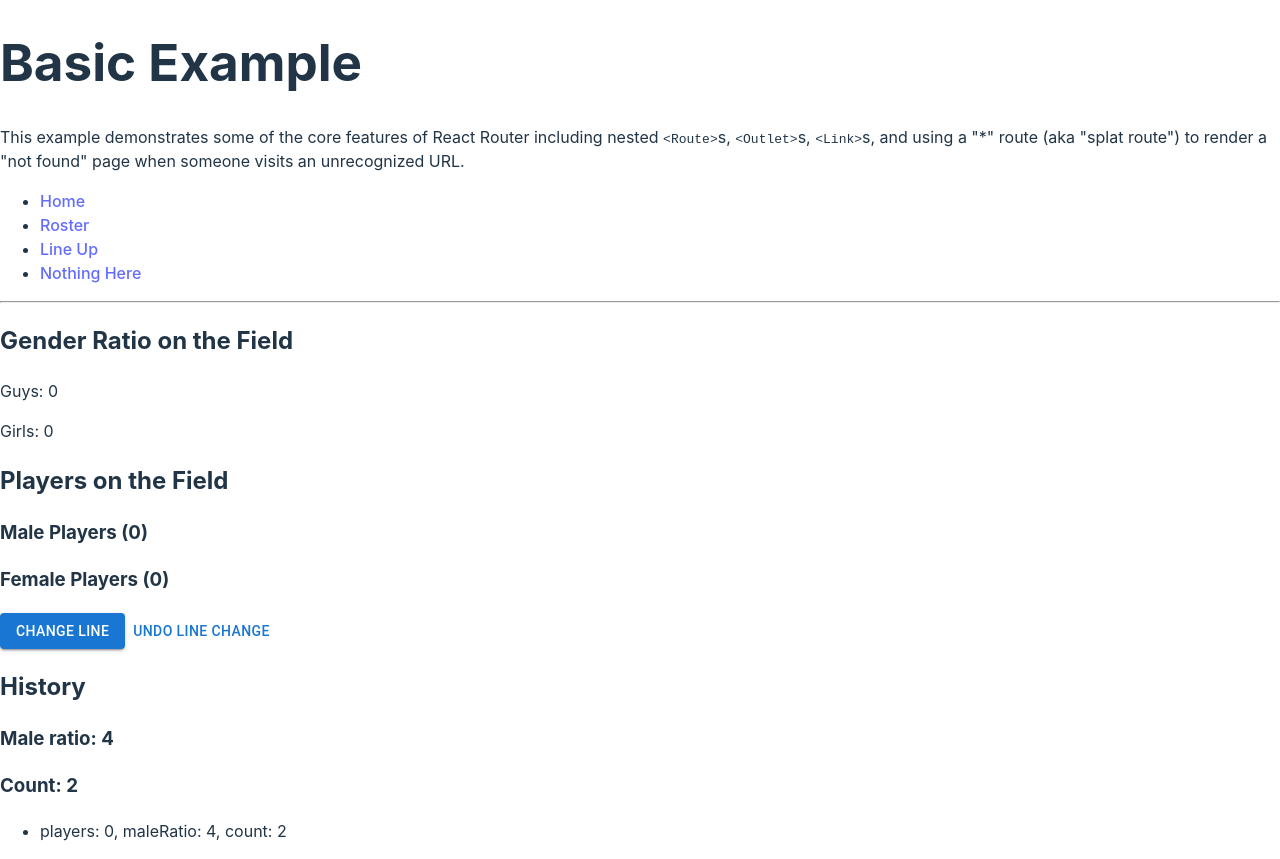
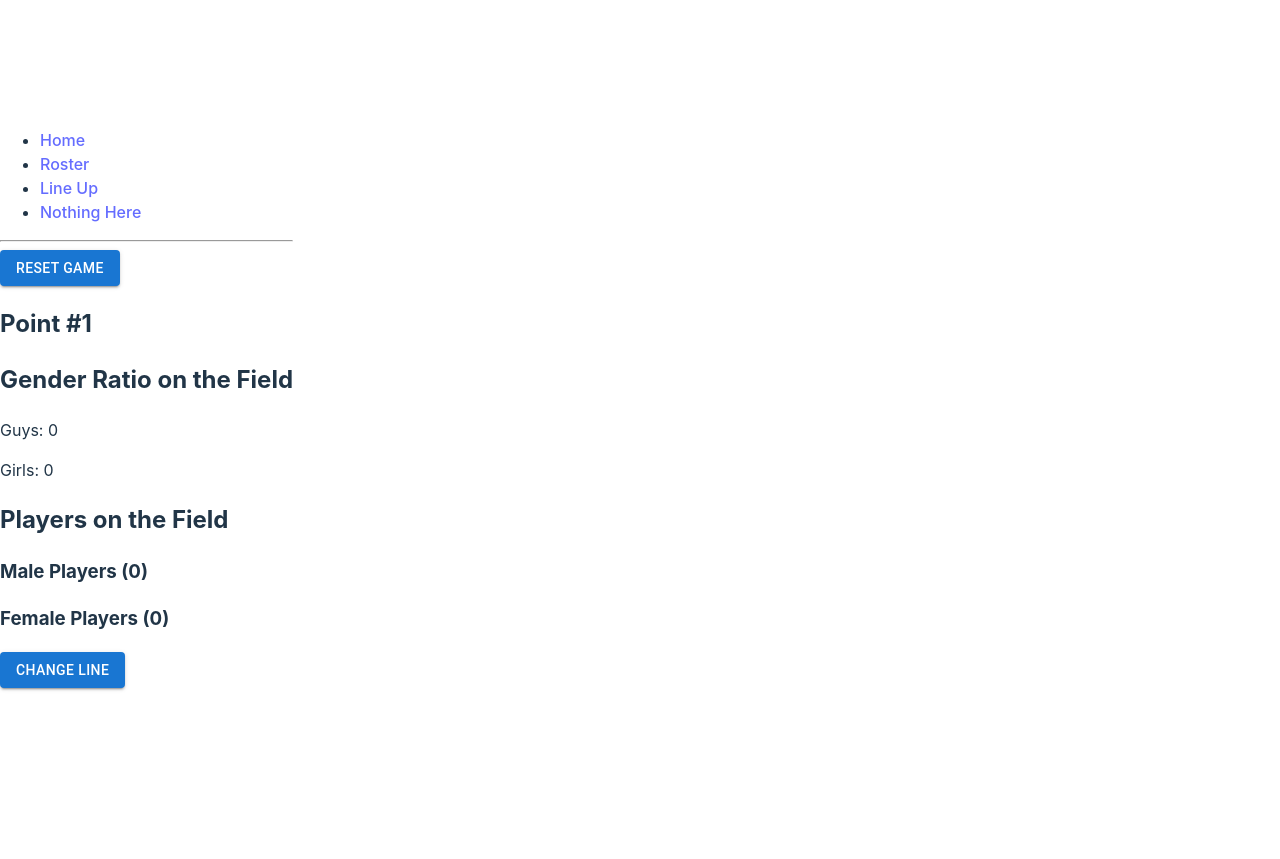
Before and after one commit to b2simms/ulty-lineup, a React (Vite) app: page /lineup in a window 1280 px wide. Both pictures are taken after a click on the button "START GAME". After the commit the page ends 800 px from the top, so only its background shows below. Built offline with nearby package versions, Linux system fonts and the light colour scheme.

Commit message:
Refactoring logic and adding undo button again

```diff
--- a/src/App.tsx
+++ b/src/App.tsx
@@ -6,16 +6,6 @@ import PlayerLineup from "./PlayerLineup";
 export default function App() {
   return (
     <div>
-      <h1>Basic Example</h1>
-
-      <p>
-        This example demonstrates some of the core features of React Router
-        including nested <code>&lt;Route&gt;</code>s,{" "}
-        <code>&lt;Outlet&gt;</code>s, <code>&lt;Link&gt;</code>s, and using a
-        "*" route (aka "splat route") to render a "not found" page when someone
-        visits an unrecognized URL.
-      </p>
-
       {/* Routes nest inside one another. Nested route paths build upon
             parent route paths, and nested route elements render inside
             parent route elements. See the note about <Outlet> below. */}
@@ -71,6 +61,7 @@ function NoMatch() {
   return (
     <div>
       <h2>Nothing to see here!</h2>
+      <h1>404 Page Not Found</h1>
       <p>
         <Link to="/">Go to the home page</Link>
       </p>
--- a/src/Player.tsx
+++ b/src/Player.tsx
@@ -1,6 +1,7 @@
+export type GenderRatio = 'male' | 'female';
 
 export type Player = {
   id: number;
   name: string;
-  gender: 'male' | 'female';
+  gender: GenderRatio;
 };
--- a/src/PlayerLineup.tsx
+++ b/src/PlayerLineup.tsx
@@ -1,200 +1,191 @@
-import { useEffect, useRef, useState } from 'react';
-import { Player } from './Player';
+import { useEffect } from 'react';
+import { GenderRatio, Player } from './Player';
 
 import Button from "@mui/material/Button";
 import { selectPlayers } from './rosterSlice';
-import { store } from './store';
 import { TOTAL_PLAYERS_ON_FIELD } from './constants';
+import { decrementPointsPlayed, incrementPointsPlayed, selectCountSinceLastRatioChange, selectCurrentGenderRatio, selectFemaleIndex, selectMaleIndex, selectPointsPlayed, selectStartingRatio, setCountSinceLastRatioChange, setCurrentGenderRatio, setFemaleIndex, setMaleIndex, setPointsPlayed, setStartingGenderRatio } from './gameSlice';
+import { useAppDispatch } from './hooks';
+import { ToggleButton, ToggleButtonGroup } from '@mui/material';
+import { useSelector } from 'react-redux';
 
-interface LineupHistory {
-  players: Player[],
-  maleRatio: number,
-  countSinceLastRatioChange: number,
-}
+function getPlayersSubset(players: Player[], index: number, count: number): Player[] {
+  const length = players.length;
+  const startIndex = index % length;
+  const endIndex = (index + count) % length;
 
-const usePlayerLineup = (roster: Player[]) => {
-  const [players, setPlayers] = useState<Player[]>(roster);
-  const [isFirstLine, setIsFirstLine] = useState(true);
-  const [maleRatio, setMaleRatio] = useState(4);
-  const lineupHistoryRef = useRef<LineupHistory[]>([]);
-  const [viewingHistory, setViewingHistory] = useState(false);
-  const [countSinceLastRatioChange, setCountSinceLastRatioChange] = useState(1);
-
-  useEffect(() => {
-    const updatedLine = updateLineupFromRoster(players, roster);
-    setPlayers(updatedLine);
-    // eslint-disable-next-line react-hooks/exhaustive-deps
-  }, [roster]);
-
-  function rotateLineup() {
-    let newLineup = [...players];
-    if (viewingHistory) {
-      newLineup = updateLineupFromRoster(players, roster);
-    }
-
-    let frontPlayers = newLineup;
-    if (isFirstLine) {
-      setIsFirstLine(false);
+  if (startIndex < endIndex) {
+    return players.slice(startIndex, endIndex);
   } else {
-      // rotate first seven players to back of line
-      frontPlayers = newLineup.splice(0, TOTAL_PLAYERS_ON_FIELD);
-      newLineup.push(...frontPlayers);
-    }
-
-    // Rotate the lineup while maintaining the correct gender ratio on the field
-    const guysInLineup = newLineup.filter(player => player.gender === 'male');
-    const girlsInLineup = newLineup.filter(player => player.gender === 'female');
-
-    const newFrontPlayers: Player[] = [];
-
-    // get current ratio
-    let ratioChangeCount = countSinceLastRatioChange;
-    let mRatio = maleRatio;
-    if (isFirstLine) {
-      ratioChangeCount = 2;
-    } else {
-      if (ratioChangeCount >= 2) {
-        ratioChangeCount = 1;
-        mRatio = maleRatio === 4 ? 3 : 4;
-      } else {
-        ratioChangeCount++;
+    return players.slice(startIndex).concat(players.slice(0, endIndex));
   }
 }
 
-    // Add additional guys from the lineup
-    let guyCount = 0;
-    while (guyCount < mRatio && guysInLineup.length > 0) {
-      newFrontPlayers.push(guysInLineup.shift() as unknown as Player);
-      guyCount++;
+function getNextIndex(max: number, index: number, count: number): number {
+  return (index + count) % max;
 }
 
-    // Add additional girls from the lineup
-    let girlCount = 0;
-    while (girlCount < (TOTAL_PLAYERS_ON_FIELD - mRatio) && girlsInLineup.length > 0) {
-      newFrontPlayers.push(girlsInLineup.shift() as unknown as Player);
-      girlCount++;
+function getNextRatio(current: GenderRatio, count: number): {
+  ratio: GenderRatio, count: number
+} {
+  const flipRatio = (i: GenderRatio) => i === 'male' ? 'female' : 'male';
+  const newRatio = count >= 1 ? flipRatio(current) : current;
+  const newCount = count >= 1 ? 0 : count + 1;
+  return {
+    ratio: newRatio,
+    count: newCount,
+  };
 }
 
-    // add bench players
-    newFrontPlayers.push(...guysInLineup);
-    newFrontPlayers.push(...girlsInLineup);
-
-    // Store the previous lineup in history
-    lineupHistoryRef.current.push({
-      players: [...players],
-      maleRatio: mRatio,
-      countSinceLastRatioChange: ratioChangeCount,
-    });
-    // set lineup
-    setPlayers(newFrontPlayers);
-
-    setMaleRatio(mRatio);
-    setCountSinceLastRatioChange(ratioChangeCount);
+function getPreviousIndex(max: number, index: number, count: number): number {
+  return (index - count + max) % max;
 }
 
-  function rotatePreviousLineup() {
-    const history = lineupHistoryRef.current;
-
-    if (history.length > 1) {
-      const previousLineup = history.pop() as unknown as LineupHistory;
-      setViewingHistory(true);
-      setPlayers(previousLineup.players);
-
-      // peek as we already popped
-      const twoBack = history[history.length - 1];
-      setMaleRatio(twoBack.maleRatio);
-      setCountSinceLastRatioChange(twoBack.countSinceLastRatioChange);
-    }
+function getPreviousRatio(current: GenderRatio, count: number): {
+  ratio: GenderRatio, count: number
+} {
+  const flipRatio = (i: GenderRatio) => i === 'male' ? 'female' : 'male';
+  const newRatio = count >= 1 ? current : flipRatio(current);
+  const newCount = count < 1 ? 1 : count - 1;
+  return {
+    ratio: newRatio,
+    count: newCount,
+  };
 }
 
-  function updateLineupFromRoster(originalArray: Player[], modifiedArray: Player[]) {
-    // Create a copy of the original array
-    const updatedArray = [...originalArray];
+const PlayerLineup: React.FC = () => {
+  const dispatch = useAppDispatch();
+  const players = useSelector(selectPlayers);
+  const pointsPlayed = useSelector(selectPointsPlayed);
+  const startingRatio = useSelector(selectStartingRatio);
+  const maleIndex = useSelector(selectMaleIndex);
+  const femaleIndex = useSelector(selectFemaleIndex);
+  const currentRatio = useSelector(selectCurrentGenderRatio);
+  const countSinceLastRatioChange = useSelector(selectCountSinceLastRatioChange);
 
-    // Iterate through each item in the modified array
-    modifiedArray.forEach(modifiedItem => {
-      // Check if the modified item exists in the original array
-      const index = updatedArray.findIndex(originalItem => originalItem.id === modifiedItem.id);
+  // split roster by gender
+  const males = players.filter(player => player.gender === 'male');
+  const females = players.filter(player => player.gender === 'female');
+  // determine ratio
+  const maleCount = currentRatio === 'male' ? 4 : 3;
+  // load players by gender index and ratio
+  const malesOnField = getPlayersSubset(males, maleIndex, maleCount);
+  const femalesOnField = getPlayersSubset(females, femaleIndex, TOTAL_PLAYERS_ON_FIELD - maleCount);
 
-      if (index === -1) {
-        // Item doesn't exist in the original array, so add it
-        updatedArray.push(modifiedItem);
-      } else {
-        // Item exists in the original array, so update it
-        updatedArray[index] = modifiedItem;
+  const handleGenderChange = (_event: React.MouseEvent, value: GenderRatio) => {
+    if (value) {
+      dispatch(setStartingGenderRatio(value as GenderRatio));
     }
-    });
-
-    // Check for items in the original array that were not present in the modified array
-    originalArray.forEach(originalItem => {
-      const existsInModifiedArray = modifiedArray.some(modifiedItem => modifiedItem.id === originalItem.id);
-
-      if (!existsInModifiedArray) {
-        // Item doesn't exist in the modified array, so remove it
-        const index = updatedArray.findIndex(updatedItem => updatedItem.id === originalItem.id);
-        updatedArray.splice(index, 1);
-      }
-    });
-
-    return updatedArray;
-  }
-
-  return { players, rotateLineup, rotatePreviousLineup, lineupHistoryRef, maleRatio, countSinceLastRatioChange };
   };
 
-const PlayerLineup: React.FC = () => {
-  const { players, rotateLineup, rotatePreviousLineup, lineupHistoryRef, maleRatio, countSinceLastRatioChange } = usePlayerLineup(selectPlayers(store.getState()));
-  const playersOnField = players.slice(0, TOTAL_PLAYERS_ON_FIELD);
-  const guysOnField = playersOnField.filter(player => player.gender === 'male');
-  const girlsOnField = playersOnField.filter(player => player.gender === 'female');
+  useEffect(() => {
+    // initLineup(startingRatio);
+    // eslint-disable-next-line react-hooks/exhaustive-deps
+  }, []);
 
-  const [gameStarted, setGameStarted] = useState(false);
+  const handleStartGame = () => {
+    dispatch(setPointsPlayed(0));
+    // determine starting ratio
+    dispatch(setCurrentGenderRatio(startingRatio));
+    dispatch(setCountSinceLastRatioChange(10)); // flip after first point
+    // reset indexes
+    dispatch(setMaleIndex(0));
+    dispatch(setFemaleIndex(0));
+  };
 
-  const startGame = () => {
-    rotateLineup();
-    setGameStarted(true);
+  const handleResetGame = () => {
+    dispatch(setPointsPlayed(-1));
+
+    // determine starting ratio
+    dispatch(setCurrentGenderRatio(startingRatio));
+    // reset indexes
+    dispatch(setMaleIndex(0));
+    dispatch(setFemaleIndex(0));
+  };
+
+  const handleLineupChange = () => {
+    // increment points played
+    dispatch(incrementPointsPlayed());
+    // rotate ratio and indexes
+    const { ratio, count } = getNextRatio(currentRatio, countSinceLastRatioChange);
+    const maleRatio = ratio === 'male' ? 4 : 3;
+    const femaleRatio = TOTAL_PLAYERS_ON_FIELD - maleRatio;
+    dispatch(setCurrentGenderRatio(ratio));
+    dispatch(setCountSinceLastRatioChange(count));
+    dispatch(setMaleIndex(getNextIndex(males.length, maleIndex, maleRatio)));
+    dispatch(setFemaleIndex(getNextIndex(females.length, femaleIndex, femaleRatio)));
+    // update score
+  };
+
+  const handleUndoLineupChange = () => {
+    // decrement points played
+    dispatch(decrementPointsPlayed());
+    // move indexes before calculating previous ratio
+    const oldMaleRatio = currentRatio === 'male' ? 4 : 3;
+    const oldFemaleRatio = TOTAL_PLAYERS_ON_FIELD - oldMaleRatio;
+    dispatch(setMaleIndex(getPreviousIndex(males.length, maleIndex, oldMaleRatio)));
+    dispatch(setFemaleIndex(getPreviousIndex(females.length, femaleIndex, oldFemaleRatio)));
+    // rotate ratio back
+    const { ratio, count } = getPreviousRatio(currentRatio, countSinceLastRatioChange);
+    dispatch(setCurrentGenderRatio(ratio));
+    dispatch(setCountSinceLastRatioChange(count));
+    // update score
   };
 
   return (
     <div>
-      {!gameStarted && <Button color="primary" variant="contained" onClick={startGame}>Start Game</Button>}
-      {gameStarted &&
+      {pointsPlayed < 0 && <div>
+        <Button color="primary" variant="contained" onClick={handleStartGame}>Start Game</Button>
+        <p>Starting Gender Ratio on the Field:</p>
+        <ToggleButtonGroup
+          color="primary"
+          value={startingRatio}
+          exclusive
+          onChange={handleGenderChange}
+          aria-label="Platform"
+        >
+          <ToggleButton value="female">Female</ToggleButton>
+          <ToggleButton value="male">Male</ToggleButton>
+        </ToggleButtonGroup>
+      </div>
+      }
+      {pointsPlayed >= 0 && <Button color="primary" variant="contained" onClick={handleResetGame}>Reset Game</Button>}
+      {pointsPlayed >= 0 &&
         <div>
+          <h2>Point #{pointsPlayed + 1}</h2>
           <h2>Gender Ratio on the Field</h2>
-          <p>Guys: {guysOnField.length}</p>
-          <p>Girls: {girlsOnField.length}</p>
+          <p>Guys: {malesOnField.length}</p>
+          <p>Girls: {femalesOnField.length}</p>
 
           <h2>Players on the Field</h2>
-          <h3>Male Players ({guysOnField.length})</h3>
+          <h3>Male Players ({malesOnField.length})</h3>
           <ul>
-            {guysOnField.map(player => (
+            {malesOnField.map(player => (
               <li key={player.name}>
                 {player.name} ({player.gender})
               </li>
             ))}
           </ul>
-          <h3>Female Players ({girlsOnField.length})</h3>
+          <h3>Female Players ({femalesOnField.length})</h3>
           <ul>
-            {girlsOnField.map(player => (
+            {femalesOnField.map(player => (
               <li key={player.name}>
                 {player.name} ({player.gender})
               </li>
             ))}
           </ul>
 
-          <Button variant="contained" onClick={rotateLineup}>Change Line</Button>
-          <Button onClick={rotatePreviousLineup}>Undo Line Change</Button>
+          <Button variant="contained" onClick={handleLineupChange}>Change Line</Button>
+          {pointsPlayed > 0 && <Button onClick={handleUndoLineupChange}>Undo Line Change</Button>}
 
-          <h2>History</h2>
-          <h3>Male ratio: {maleRatio}</h3>
-          <h3>Count: {countSinceLastRatioChange}</h3>
+          {/* <h2>History</h2>
           <ul>
             {lineupHistoryRef.current.map(h => (
               <li key={Math.random() + '12335'}>
                 players: {h.players.length}, maleRatio: {h.maleRatio}, count: {h.countSinceLastRatioChange}
               </li>
             ))}
-          </ul>
+          </ul> */}
         </div>
       }
     </div>
--- a/src/PlayerRoster.tsx
+++ b/src/PlayerRoster.tsx
@@ -1,5 +1,4 @@
-import React from 'react';
-import { Player } from './Player';
+import React, { useState } from 'react';
 
 // MUI Components
 import Avatar from '@mui/material/Avatar';
@@ -17,21 +16,22 @@ import TextField from '@mui/material/TextField';
 import DeleteIcon from '@mui/icons-material/Delete';
 import { useAppDispatch } from './hooks';
 import { addPlayer, removePlayer, selectPlayers } from './rosterSlice';
-import { store } from './store';
+import { GenderRatio } from './Player';
+import { useSelector } from 'react-redux';
 
 const PlayerRoster: React.FC = () => {
-  const players = selectPlayers(store.getState());
+  const players = useSelector(selectPlayers);
   const dispatch = useAppDispatch();
 
-  const [newPlayerName, setNewPlayerName] = React.useState('');
-  const [newPlayerGender, setNewPlayerGender] = React.useState<'male' | 'female'>('male');
+  const [newPlayerName, setNewPlayerName] = useState('');
+  const [newPlayerGender, setNewPlayerGender] = useState<GenderRatio>('male');
 
   const handleInputChange = (event: React.ChangeEvent<HTMLInputElement>) => {
     setNewPlayerName(event.target.value);
   };
 
-  const handleGenderChange = (event: SelectChangeEvent<"male" | "female">) => {
-    setNewPlayerGender(event.target.value as 'male' | 'female');
+  const handleGenderChange = (event: SelectChangeEvent<GenderRatio>) => {
+    setNewPlayerGender(event.target.value as GenderRatio);
   };
 
   const handleAddPlayer = () => {
--- /dev/null
+++ b/src/gameSlice.tsx
@@ -0,0 +1,132 @@
+import { createSlice, PayloadAction } from '@reduxjs/toolkit'
+import { GenderRatio } from './Player';
+
+// Define a type for the slice state
+interface GameState {
+    score: {
+        home: number,
+        away: number,
+    },
+    pointsPlayed: number,
+    homeTeam: string,
+    awayTeam: string,
+    startingRatio: GenderRatio,
+    currentRatio: GenderRatio,
+    countSinceLastRatioChange: number,
+    maleIndex: number,
+    femaleIndex: number,
+}
+
+// Load initial state from storage
+const storedGame = localStorage.getItem('game');
+const initialState: GameState = storedGame ? JSON.parse(storedGame)
+    : {
+        score: {
+            home: 0,
+            away: 0,
+        },
+        pointsPlayed: -1,
+        homeTeam: '',
+        awayTeam: '',
+        startingRatio: 'male',
+        currentRatio: 'male',
+        maleIndex: 0,
+        femaleIndex: 0,
+        countSinceLastRatioChange: 0,
+    };
+
+export const gameSlice = createSlice({
+    name: 'game',
+    initialState,
+    reducers: {
+        incrementPointsPlayed: (state) => {
+            state.pointsPlayed++;
+            localStorage.setItem('game', JSON.stringify(state));
+        },
+        decrementPointsPlayed: (state) => {
+            state.pointsPlayed--;
+            localStorage.setItem('game', JSON.stringify(state));
+        },
+        setPointsPlayed: (state, action: PayloadAction<number>) => {
+            const points = action.payload;
+            state.pointsPlayed = points;
+            localStorage.setItem('game', JSON.stringify(state));
+        },
+        addScore: (state, action: PayloadAction<'home' | 'away'>) => {
+            const team = action.payload;
+            state.score[team]++;
+            localStorage.setItem('game', JSON.stringify(state));
+        },
+        setScore: (state, action: PayloadAction<{ team: 'home' | 'away', score: number }>) => {
+            const { team, score } = action.payload;
+            state.score[team] = score;
+            localStorage.setItem('game', JSON.stringify(state));
+        },
+        setStartingGenderRatio: (state, action: PayloadAction<GenderRatio>) => {
+            state.startingRatio = action.payload;
+            localStorage.setItem('game', JSON.stringify(state));
+        },
+        setCurrentGenderRatio: (state, action: PayloadAction<GenderRatio>) => {
+            state.currentRatio = action.payload;
+            localStorage.setItem('game', JSON.stringify(state));
+        },
+        incrementMaleIndex: (state) => {
+            state.maleIndex++;
+            localStorage.setItem('game', JSON.stringify(state));
+        },
+        setMaleIndex: (state, action: PayloadAction<number>) => {
+            state.maleIndex = action.payload;
+            localStorage.setItem('game', JSON.stringify(state));
+        },
+        incrementFemaleIndex: (state) => {
+            state.femaleIndex++;
+            localStorage.setItem('game', JSON.stringify(state));
+        },
+        setFemaleIndex: (state, action: PayloadAction<number>) => {
+            state.femaleIndex = action.payload;
+            localStorage.setItem('game', JSON.stringify(state));
+        },
+        setCountSinceLastRatioChange: (state, action: PayloadAction<number>) => {
+            state.countSinceLastRatioChange = action.payload;
+            localStorage.setItem('game', JSON.stringify(state));
+        },
+    },
+    selectors: {
+        selectPointsPlayed: state => state.pointsPlayed,
+        selectHomeScore: state => state.score.home,
+        selectAwayScore: state => state.score.away,
+        selectStartingRatio: state => state.startingRatio,
+        selectCurrentGenderRatio: state => state.currentRatio,
+        selectCountSinceLastRatioChange: state => state.countSinceLastRatioChange,
+        selectFemaleIndex: state => state.femaleIndex,
+        selectMaleIndex: state => state.maleIndex,
+    },
+})
+
+export const {
+    addScore,
+    setScore,
+    incrementPointsPlayed,
+    decrementPointsPlayed,
+    setPointsPlayed,
+    setStartingGenderRatio,
+    setCurrentGenderRatio,
+    incrementMaleIndex,
+    setMaleIndex,
+    incrementFemaleIndex,
+    setFemaleIndex,
+    setCountSinceLastRatioChange,
+} = gameSlice.actions;
+
+export const {
+    selectPointsPlayed,
+    selectHomeScore,
+    selectAwayScore,
+    selectStartingRatio,
+    selectCountSinceLastRatioChange,
+    selectFemaleIndex,
+    selectMaleIndex,
+    selectCurrentGenderRatio,
+} = gameSlice.selectors;
+
+export default gameSlice.reducer;
--- a/src/store.tsx
+++ b/src/store.tsx
@@ -1,10 +1,10 @@
 import { configureStore, combineSlices } from "@reduxjs/toolkit";
-import counterReducer from "./counterSlice";
 import rosterReducer from "./rosterSlice";
+import gameReducer from "./gameSlice";
 
 const staticReducers = {
-  counter: counterReducer,
   roster: rosterReducer,
+  game: gameReducer,
 };
 
 export const dynamicReducer =
```
Also changed, not shown: src/Counter.tsx (deleted, +0 -65 lines), src/LandingPage.tsx (+0 -32 lines), src/counterSlice.tsx (deleted, +0 -37 lines). Lines whose indentation alone changed are shown as unchanged.
